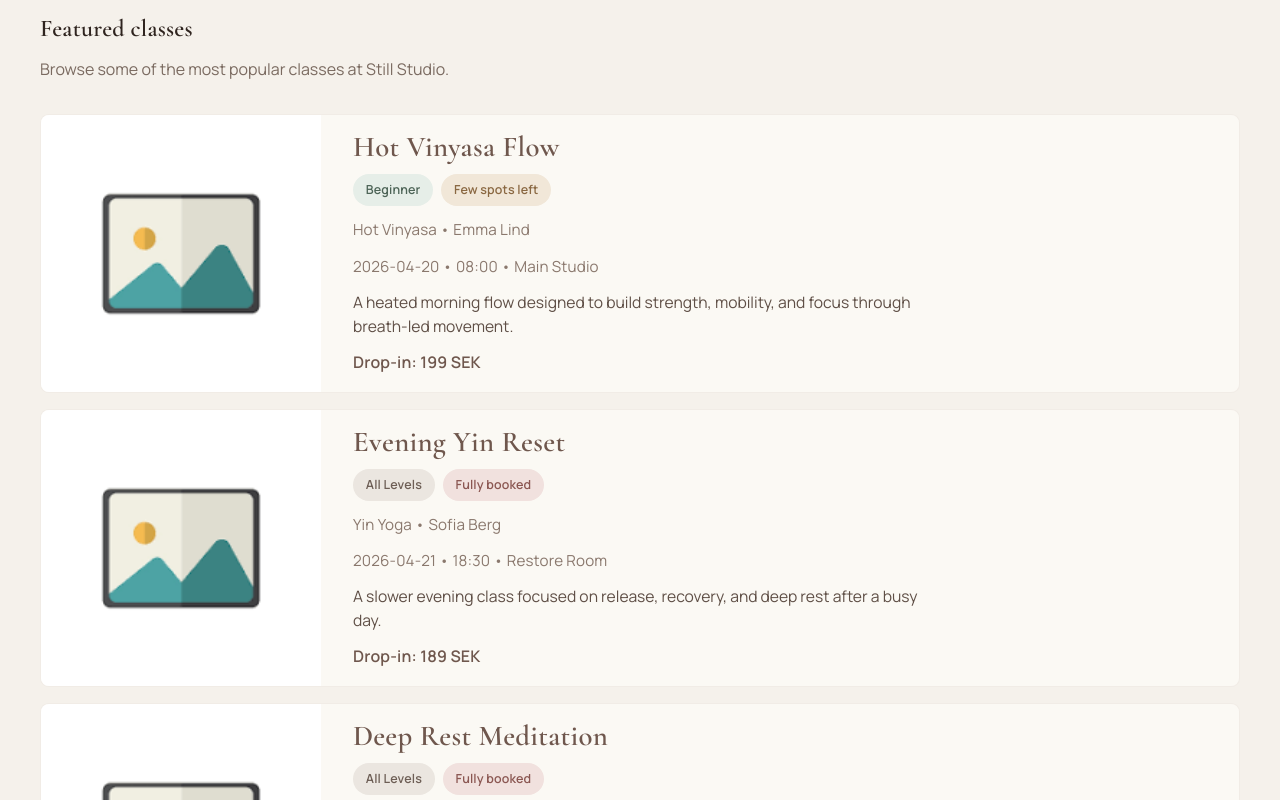
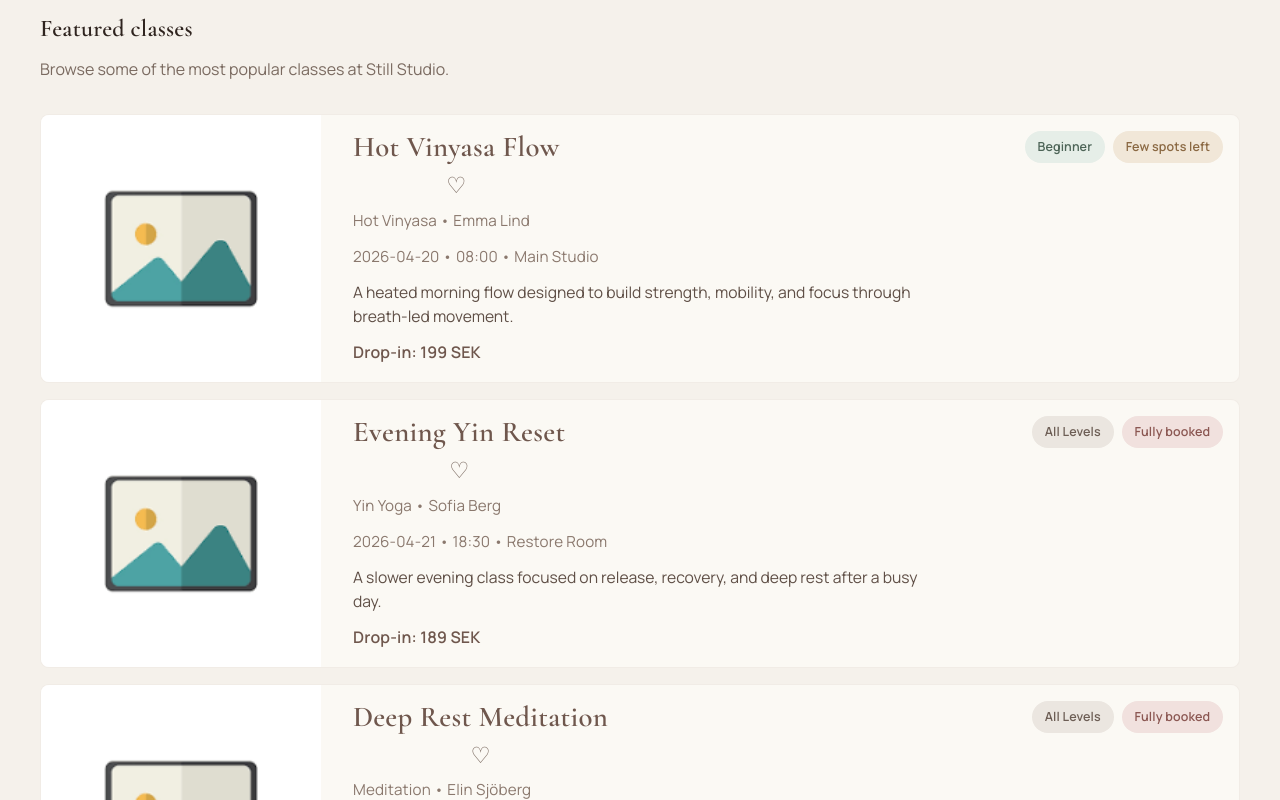
Before and after one commit to JennAnd/yoga-booking-platform, a React (Vite) app: page / in a window 1280 px wide. Shown: the part 3360-4160 px from the top of the page. Built offline with nearby package versions, Linux system fonts and the light colour scheme.

Commit message:
feat: add favorite toggle on class cards and class details

```diff
--- a/src/components/classes/ClassCard.jsx
+++ b/src/components/classes/ClassCard.jsx
@@ -7,12 +7,15 @@ import { Link } from "react-router-dom";
 import Badge from "../ui/Badge";
 import { getAvailabilityStatus } from "../../utils/getAvailabilityStatus";
 import { getAvailabilityBadgeVariant } from "../../utils/getAvailabilityBadgeVariant";
+import useAuth from "../../hooks/useAuth";
 
 function ClassCard({ yogaClass }) {
   const availabilityStatus = getAvailabilityStatus(yogaClass.availableSpots);
   const availabilityBadgeVariant = getAvailabilityBadgeVariant(
     yogaClass.availableSpots,
   );
+  const { user, toggleFavorite } = useAuth();
+  const isFavorite = user?.favorites.includes(yogaClass.id);
 
   const levelBadgeVariant =
     yogaClass.level === "Beginner"
@@ -22,6 +25,17 @@ function ClassCard({ yogaClass }) {
         : yogaClass.level === "Advanced"
           ? "advanced"
           : "all-levels";
+
+  const handleFavoriteClick = (event) => {
+    event.preventDefault();
+    event.stopPropagation();
+
+    try {
+      toggleFavorite(yogaClass.id);
+    } catch (error) {
+      console.error(error.message);
+    }
+  };
 
   return (
     <Link to={`/classes/${yogaClass.id}`} className="class-card-link">
@@ -33,8 +47,22 @@ function ClassCard({ yogaClass }) {
         />
 
         <div className="class-card__content">
-          <div className="class-card__header">
-            <h2 className="class-card__title">{yogaClass.title}</h2>
+          <div className="class-card__title-row">
+            <div className="class-card__header">
+              <h2 className="class-card__title">{yogaClass.title}</h2>
+              <button
+                type="button"
+                className={`class-card__favorite-button ${
+                  isFavorite ? "class-card__favorite-button--active" : ""
+                }`}
+                onClick={handleFavoriteClick}
+                aria-label={
+                  isFavorite ? "Remove from favorites" : "Save as favorite"
+                }
+              >
+                {isFavorite ? "♥" : "♡"}
+              </button>
+            </div>
 
             <div className="class-card__badges">
               <Badge variant={levelBadgeVariant}>{yogaClass.level}</Badge>
--- a/src/context/AuthContext.jsx
+++ b/src/context/AuthContext.jsx
@@ -136,6 +136,23 @@ function AuthProvider({ children }) {
     updateStoredUser(updatedUser);
   };
 
+  const toggleFavorite = (classId) => {
+    if (!user) {
+      throw new Error("You need to be logged in to save favorites.");
+    }
+
+    const isFavorite = user.favorites.includes(classId);
+
+    const updatedUser = {
+      ...user,
+      favorites: isFavorite
+        ? user.favorites.filter((currentClassId) => currentClassId !== classId)
+        : [...user.favorites, classId],
+    };
+
+    updateStoredUser(updatedUser);
+  };
+
   const value = useMemo(
     () => ({
       user,
@@ -147,6 +164,7 @@ function AuthProvider({ children }) {
       cancelBooking,
       joinWaitlist,
       leaveWaitlist,
+      toggleFavorite,
     }),
     [user],
   );
--- a/src/index.css
+++ b/src/index.css
@@ -273,6 +273,37 @@ a {
 /* ---------------------------------- */
 /* Class card layout                  */
 /* ---------------------------------- */
+
+.class-card__title-row {
+  display: flex;
+  align-items: flex-start;
+  justify-content: space-between;
+  gap: var(--space-3);
+}
+
+.class-card__favorite-button {
+  flex-shrink: 0;
+  border: none;
+  background: transparent;
+  padding: 0;
+  color: var(--color-text-muted);
+  font-size: 1.4rem;
+  line-height: 1;
+  cursor: pointer;
+  transition:
+    color 0.2s ease,
+    transform 0.2s ease;
+}
+
+.class-card__favorite-button:hover,
+.class-card__favorite-button:focus-visible {
+  color: var(--color-primary-dark);
+  transform: scale(1.05);
+}
+
+.class-card__favorite-button--active {
+  color: var(--color-primary-dark);
+}
 
 .class-card-list {
   display: grid;
@@ -711,6 +742,36 @@ a {
   box-shadow: var(--shadow-sm);
 }
 
+.class-details__title-row {
+  display: flex;
+  align-items: flex-start;
+  justify-content: space-between;
+  gap: var(--space-3);
+}
+
+.class-details__favorite-button {
+  border: none;
+  background: transparent;
+  padding: 0;
+  color: var(--color-text-muted);
+  font-size: 1.6rem;
+  line-height: 1;
+  cursor: pointer;
+  transition:
+    color 0.2s ease,
+    transform 0.2s ease;
+}
+
+.class-details__favorite-button:hover,
+.class-details__favorite-button:focus-visible {
+  color: var(--color-primary-dark);
+  transform: scale(1.05);
+}
+
+.class-details__favorite-button--active {
+  color: var(--color-primary-dark);
+}
+
 .class-details__image {
   width: 100%;
   aspect-ratio: 16 / 9;
--- a/src/pages/ClassDetails.jsx
+++ b/src/pages/ClassDetails.jsx
@@ -13,8 +13,14 @@ import { getAvailabilityBadgeVariant } from "../utils/getAvailabilityBadgeVarian
 
 function ClassDetails() {
   const { id } = useParams();
-  const { user, bookClass, cancelBooking, joinWaitlist, leaveWaitlist } =
-    useAuth();
+  const {
+    user,
+    bookClass,
+    cancelBooking,
+    joinWaitlist,
+    leaveWaitlist,
+    toggleFavorite,
+  } = useAuth();
 
   const [feedback, setFeedback] = useState({
     type: "",
@@ -23,6 +29,7 @@ function ClassDetails() {
 
   const yogaClass = classes.find((currentClass) => currentClass.id === id);
   const isBooked = user?.bookings.includes(yogaClass?.id);
+  const isFavorite = user?.favorites.includes(yogaClass?.id);
   const isWaitlisted = user?.waitlist.includes(yogaClass?.id);
   const isLoggedIn = Boolean(user);
   const isClassFull = yogaClass?.availableSpots === 0;
@@ -56,6 +63,17 @@ function ClassDetails() {
         type: "success",
         message: "Your class has been booked successfully.",
       });
+    } catch (error) {
+      setFeedback({
+        type: "error",
+        message: error.message,
+      });
+    }
+  };
+
+  const handleToggleFavorite = () => {
+    try {
+      toggleFavorite(yogaClass.id);
     } catch (error) {
       setFeedback({
         type: "error",
@@ -122,7 +140,22 @@ function ClassDetails() {
         </Link>
         <p className="class-details__eyebrow">{yogaClass.studio}</p>
 
-        <h1 className="class-details__title">{yogaClass.title}</h1>
+        <div className="class-details__title-row">
+          <h1 className="class-details__title">{yogaClass.title}</h1>
+
+          <button
+            type="button"
+            className={`class-details__favorite-button ${
+              isFavorite ? "class-details__favorite-button--active" : ""
+            }`}
+            onClick={handleToggleFavorite}
+            aria-label={
+              isFavorite ? "Remove from favorites" : "Save as favorite"
+            }
+          >
+            {isFavorite ? "♥" : "♡"}
+          </button>
+        </div>
 
         <div className="class-details__badges">
           <Badge variant={levelBadgeVariant}>{yogaClass.level}</Badge>
```
